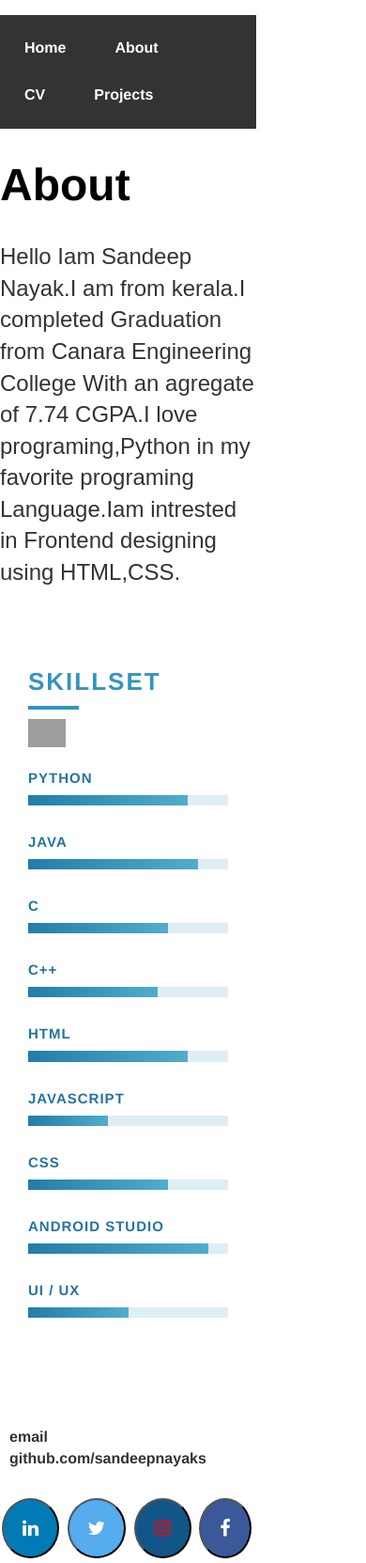
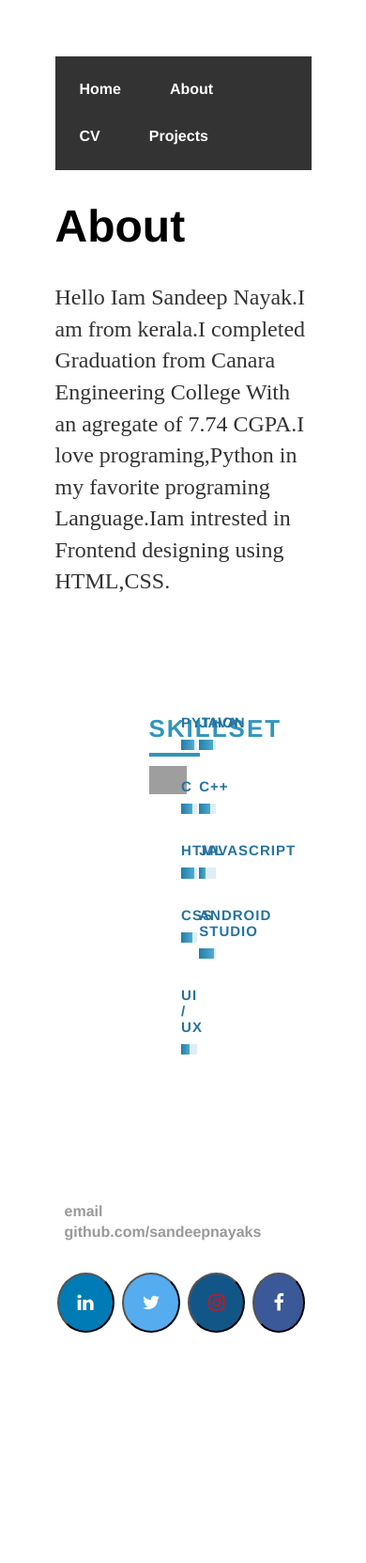
Before and after one commit to sandeepnayaks/sandeepnayaks.github.io, a Jekyll site: the page built from about/index.html, in a window 390 px wide. Shown: the whole page at 94% size. Built offline with Jekyll 4.4.1, drawn with Linux system fonts in a browser that asks for light colours; after the commit the page ends 1483 px from its top, so only the background shows below that; grey boxes are pictures that could not be loaded.

Commit message:
Update main.css

```diff
--- a/css/main.css
+++ b/css/main.css
@@ -85,53 +85,14 @@
 
 
 
-body {
-  font-family: Arial, "Helvetica Neue", Helvetica, sans-serif;
-  margin: 0;
-  overflow-x: hidden;
-}
 
-a {
-  color: inherit;
-  font-style: normal;
-  text-decoration: inherit;
-  cursor: pointer;
-}
 
-a:hover {
-  opacity: 0.7;
-}
 
-.nav {
-  position: absolute;
-  width: 50%;
-  top: 40px;
-  left: 100px;
-}
 
-.main-section{
-  /* background: url(../images/main-header.jpg) no-repeat center center scroll; */
-  background: rgba(34,125,170,1);
-  background: -moz-linear-gradient(top, rgba(34,125,170,1) 0%, rgba(81,172,205,1) 100%);
-  background: -webkit-gradient(left top, left bottom, color-stop(0%, rgba(34,125,170,1)), color-stop(100%, rgba(81,172,205,1)));
-  background: -webkit-linear-gradient(top, rgba(34,125,170,1) 0%, rgba(81,172,205,1) 100%);
-  background: -o-linear-gradient(top, rgba(34,125,170,1) 0%, rgba(81,172,205,1) 100%);
-  background: -ms-linear-gradient(top, rgba(34,125,170,1) 0%, rgba(81,172,205,1) 100%);
-  background: linear-gradient(to bottom, rgba(34,125,170,1) 0%, rgba(81,172,205,1) 100%);
-  display: table;
-  width: 100%;
-  height: 700px;
-  position: relative;
-  -webkit-background-size: cover;
-  -moz-background-size: cover;
-  -o-background-size: cover;
-  background-size: cover;
-  color: white;
-}
 
-.main-section h1 {
-  font-size: 60px;
-}
+
+
+
 
 .main-section h1:after {
   content: ' ';
@@ -181,17 +142,7 @@
   padding-left: 20px;
 }
 
-.blue-bg > .section-content{
-  /* background-color: #3295be; */
-  background: rgba(34,125,170,1);
-  background: -moz-linear-gradient(top, rgba(34,125,170,1) 0%, rgba(81,172,205,1) 100%);
-  background: -webkit-gradient(left top, left bottom, color-stop(0%, rgba(34,125,170,1)), color-stop(100%, rgba(81,172,205,1)));
-  background: -webkit-linear-gradient(top, rgba(34,125,170,1) 0%, rgba(81,172,205,1) 100%);
-  background: -o-linear-gradient(top, rgba(34,125,170,1) 0%, rgba(81,172,205,1) 100%);
-  background: -ms-linear-gradient(top, rgba(34,125,170,1) 0%, rgba(81,172,205,1) 100%);
-  background: linear-gradient(to bottom, rgba(34,125,170,1) 0%, rgba(81,172,205,1) 100%);
-  filter: progid:DXImageTransform.Microsoft.gradient( startColorstr='#227daa', endColorstr='#51accd', GradientType=0 );
-}
+
 
 
 .content p {
@@ -392,79 +343,16 @@
   color: #aaa;
 }
 
-@media only screen and (max-width: 1200px) {
-	.title {
-	  width: 40%;
-	}
-
-  .content {
-    width: 60%;
-  }
-
-  .section-content .content > div {
-    padding-left: 0;
-  }
-
-  .section-content {
-    padding: 60px 30px;
-  }
-
-  .title img {
-    margin-bottom: 20px;
-  }
-
-  .dual-col {
-    width: 100%;
-  }
-}
-
-@media only screen and (max-width: 767px) {
-	.title, .content {
-	  width: 100%;
-	}
-
-  .section-content .content > div {
-    padding-left: 0;
-  }
-
-  .section-content {
-    padding: 60px 30px;
-  }
-
-  .title img {
-    margin-bottom: 20px;
-  }
-
-  .w3-progress-container {
-    width: 100%;
-  }
-
-  .footer {
-    text-align: center;
-  }
-
-  .main-section h1 {
-    font-size: 40px;
-  }
-
-  .main-section {
-    height: 670px;
-  }
-
-  .main-section > .section-content {
-    padding: 10px 30px;
-  }
-
-  .dual-col img {
-    width: 100%;
-  }
-
-  .nav {
-    left: 30px;
-  }
 
 
-  .dual-col.img-col:nth-child(7) {
-    margin-bottom: 60px;
-  }
+
+
+
+
+
+
+
+
+
+
 }
```
